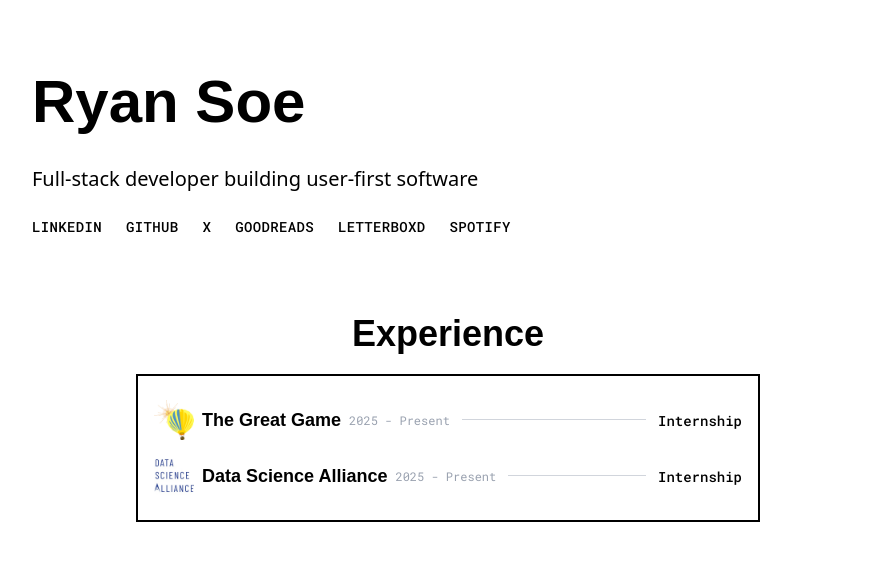
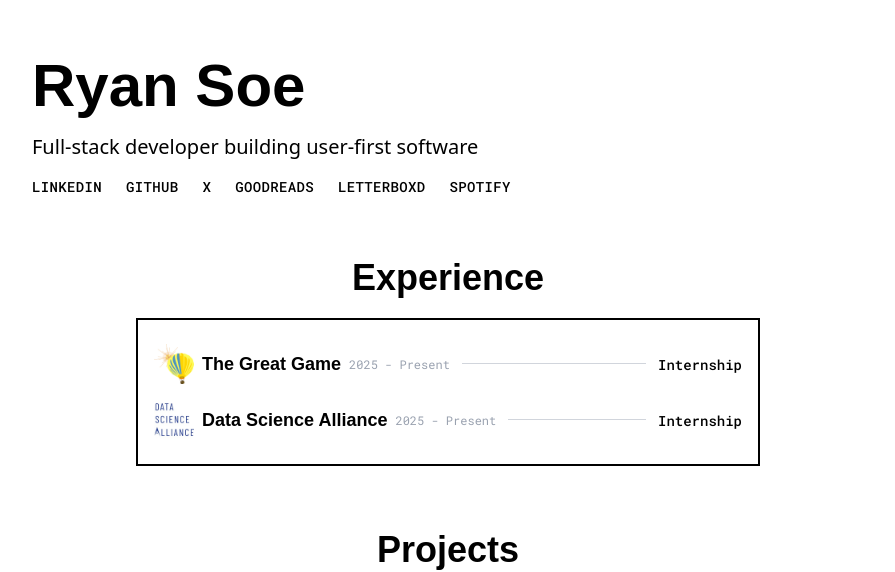
Before and after one commit to ryansoe/ryan-portfolio, a Next.js app: page / in a window 1280 px wide. Shown: the top 572 px of the page, without its empty margins (192-1087 px from the left). Built offline with nearby package versions, Linux system fonts and the light colour scheme; a web font is replaced by a local one.

Commit message:
feat: changed spacing

```diff
--- a/src/app/globals.css
+++ b/src/app/globals.css
@@ -51,5 +51,5 @@ button {
 }
 
 section {
-  @apply mb-20;
+  @apply mb-16;
 }
--- a/src/components/HeroSection.tsx
+++ b/src/components/HeroSection.tsx
@@ -41,13 +41,13 @@ const HeroSection = () => {
   }, []);
 
   return (
-    <section className="my-16 px-4">
+    <section className="my-12 px-4">
       <div className="max-w-full sm:max-w-[95%] lg:max-w-[66.67%] mx-auto text-left">
-        <h1 className="text-5xl font-medium mb-6 text-black">
+        <h1 className="text-5xl font-medium mb-2 text-black">
           {personalInfo.name}
         </h1>
 
-        <p className="text-xl font-medium text-black mb-6 leading-relaxed">
+        <p className="text-xl font-medium text-black mb-4 leading-relaxed">
           {personalInfo.description}
         </p>
 
```
